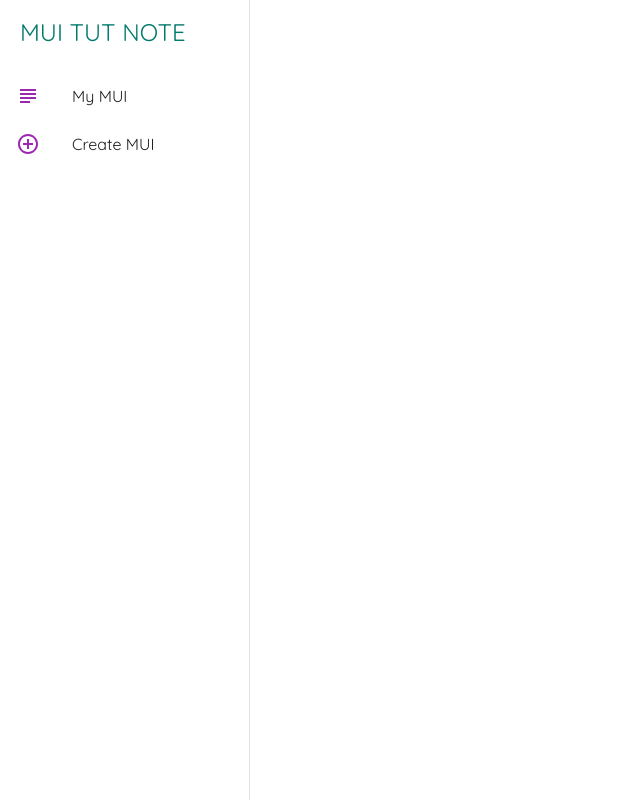
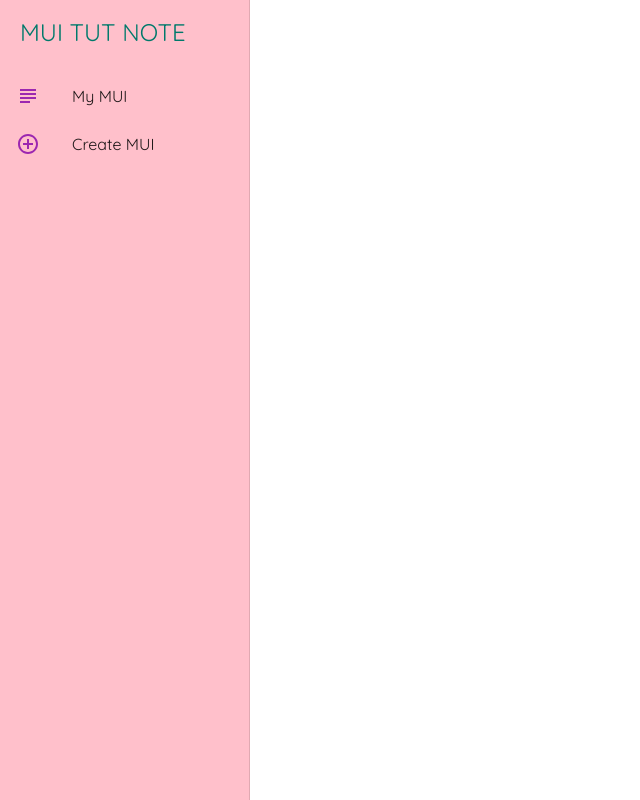
Before and after one commit to A-Richdom/Material-UI-Tutorial, a React (Vite) app: page / in a window 1280 px wide. Shown: the whole page, without its empty margins (0-640 px from the left). Built offline with nearby package versions, Linux system fonts and the light colour scheme.

Commit message:
Pushing to Github

```diff
--- a/src/Components/MUI TUT FOLDER/LayOut.jsx
+++ b/src/Components/MUI TUT FOLDER/LayOut.jsx
@@ -24,7 +24,7 @@ const useStyles = makeStyles((theme) => ({
     drawerPaper: {
         width: drawerWidth,
         boxSizing: 'border-box',
-        // backgroundColor: 'Pink',
+        backgroundColor: 'Pink',
     },
     active: {
         backgroundColor: 'pink  '
```
